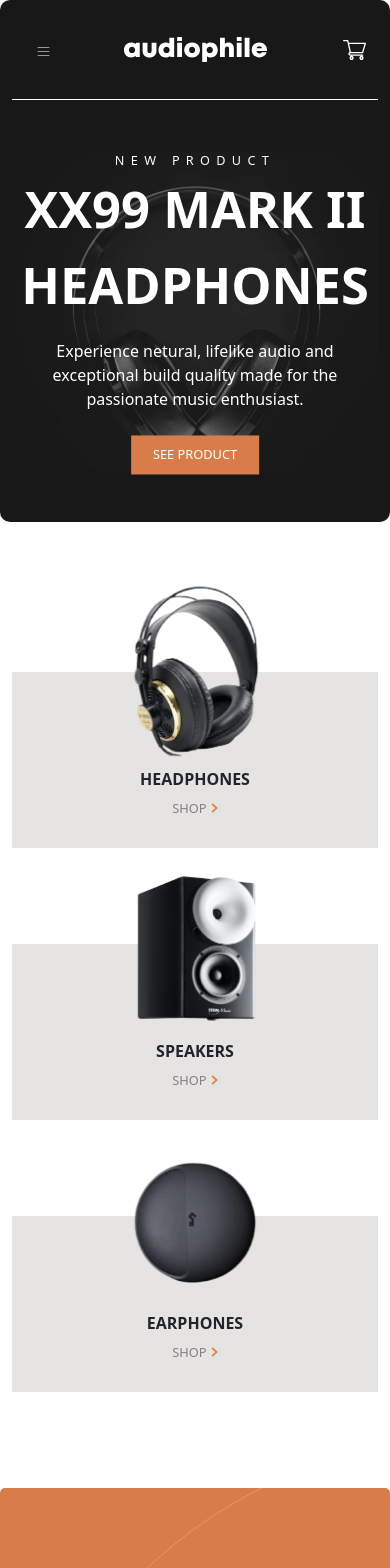
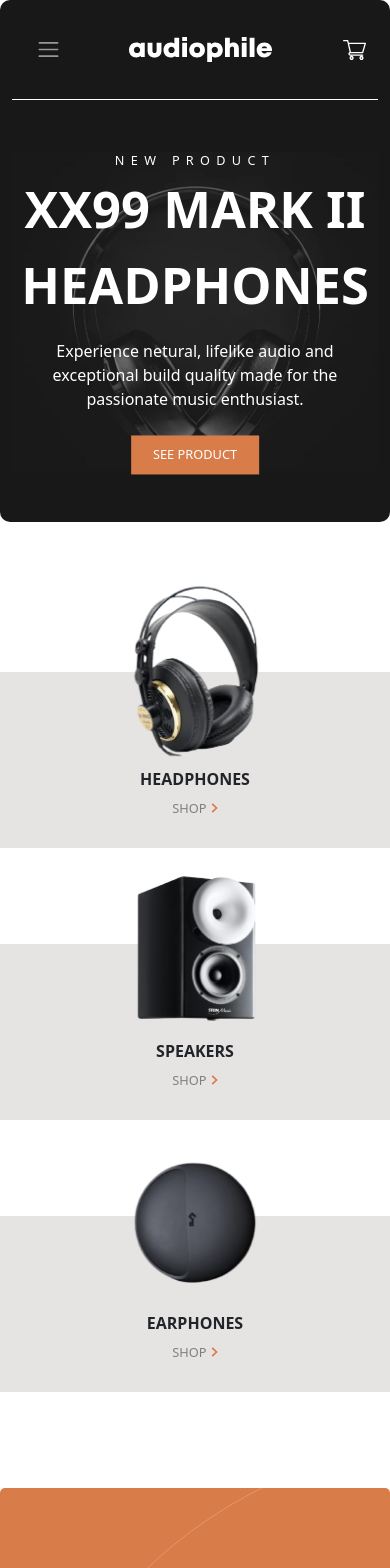
Before and after one commit to AnWang719/Audiophile, a React (Create React App) app: page /home in a window 390 px wide. Shown: the top 1568 px of the page. Built offline with nearby package versions, Linux system fonts and the light colour scheme.

Commit message:
earphone jumbotron styling

```diff
--- a/src/App.css
+++ b/src/App.css
@@ -15,8 +15,8 @@
 }
 
 .navbar-toggler-icon {
-  width: 1.2em !important;
-  height: 1.2em !important;
+  width: 2em !important;
+  height: 2em !important;
 }
 
 .navbar-toggler {
--- a/src/components/EarphonesJumbotron.js
+++ b/src/components/EarphonesJumbotron.js
@@ -7,12 +7,12 @@ function EarphonesJumbotron() {
   return (
     <Container className={classes.EarphonesJumbotron}>
       <Row>
-        <Col xs={12} md={6}>
+        <Col xs={12} md={6} className={classes.col}>
           <div className={classes.EarphonesImg}>
             <Image src={earphones} fluid />
           </div>
         </Col>
-        <Col xs={12} md={6}>
+        <Col xs={12} md={6} className={classes.col}>
           <div className={classes.EarphonesText}>
             <h1>YX1 EARPHONES</h1>
             <ProductButton className={classes.btn}>SEE PRODUCT</ProductButton>
--- a/src/components/EarphonesJumbotron.module.css
+++ b/src/components/EarphonesJumbotron.module.css
@@ -4,9 +4,11 @@
   padding-right: 0;
 }
 
-/* .EarphonesImg {
+.col {
   margin-bottom: 50px;
-} */
+  min-height: 13rem;
+}
+
 .EarphonesImg img {
   width: 100%;
   border-radius: 5px;
@@ -15,12 +17,10 @@
 .EarphonesText {
   background-color: rgb(230, 227, 227);
   height: 100%;
-
   display: flex;
   flex-direction: column;
   justify-content: center;
   border-radius: 5px;
-  margin-top: 50px;
   padding: 0 60px;
 }
 
@@ -42,7 +42,10 @@
   color: white;
 }
 
-@media (min-width: 808px) {
+@media (min-width: 768px) {
+  .col {
+    min-height: auto;
+  }
   .EarphonesText {
     margin-top: 0;
   }
--- a/src/components/HighlightProduct.module.css
+++ b/src/components/HighlightProduct.module.css
@@ -1,6 +1,8 @@
 .HighlightProducts {
   margin-top: 150px;
   margin-bottom: 0px;
+  padding-left: 0;
+  padding-right: 0;
 }
 @media (min-width: 1080px) {
   .HighlightProducts {
```
